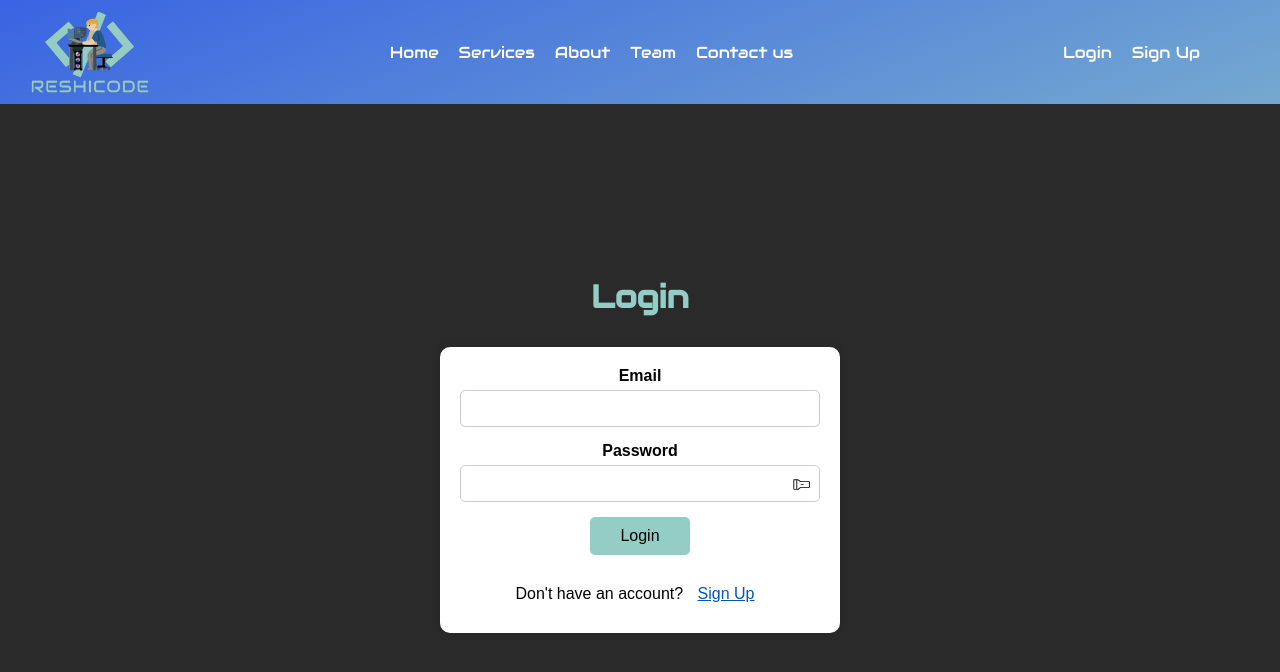
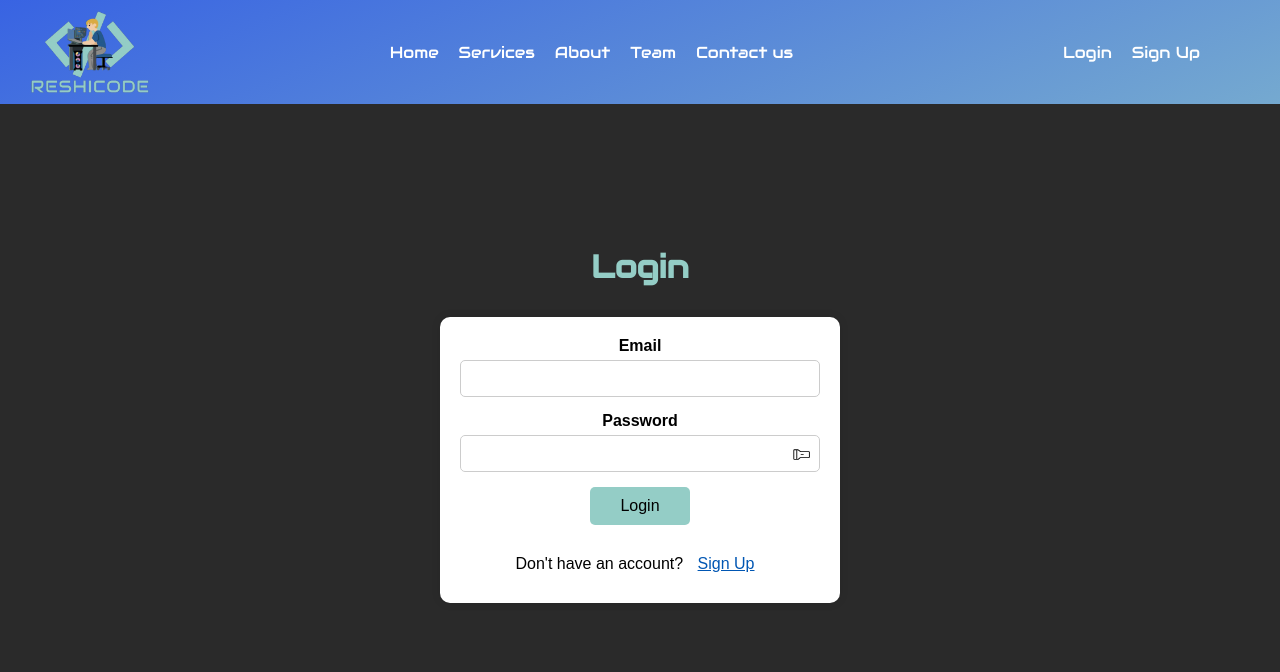
Before and after one commit to Iyadallouch/ReshiCode, a React (Create React App) app in the folder client/: page /login in a window 1280 px wide. Shown: the top 672 px of the page. Built offline with nearby package versions, Linux system fonts and the light colour scheme.

Commit message:
login css edit

```diff
--- a/client/src/style/LoginPage.css
+++ b/client/src/style/LoginPage.css
@@ -31,8 +31,9 @@
   align-items: center;
   justify-content: center;
   padding: 20px;
-  min-height: 100vh;
-  margin-top: -60px; /* Move everything up */
+  height: 90vh;
+  margin-top: -50px; /* Move everything up */
+  overflow: hidden;
 }
 
 /* .login-logo {
```
